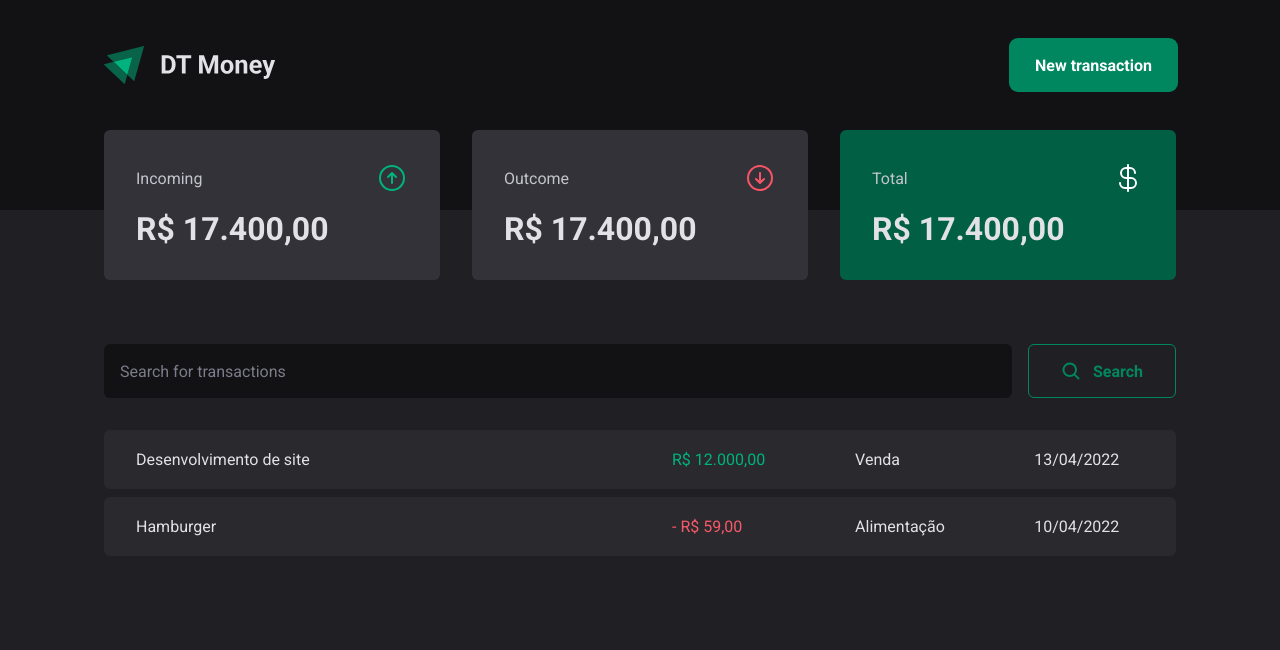
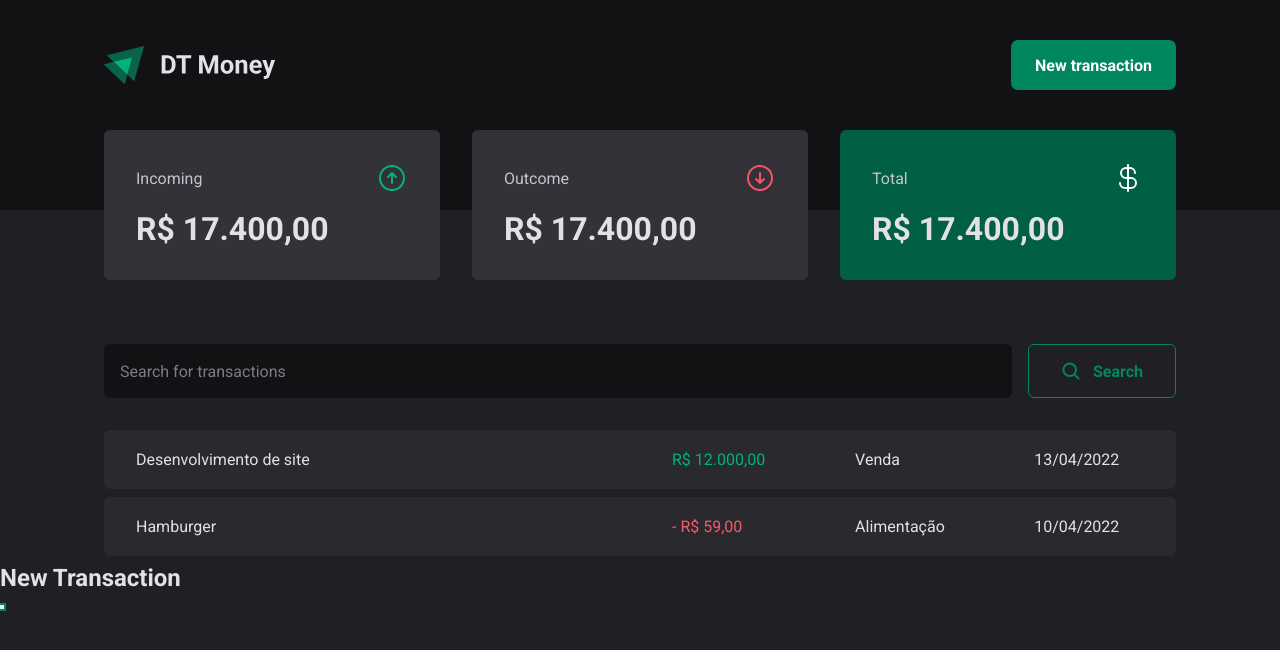
Before and after one commit to bezerrarodrigo/mymoney, a React (Vite) app: page / in a window 1280 px wide. Both pictures are taken after a click on the button "New transaction". Shown: the top 650 px of the page. Built offline with nearby package versions, Linux system fonts and the light colour scheme.

Commit message:
feat: added accessible modal component

```diff
--- a/package.json
+++ b/package.json
@@ -11,6 +11,7 @@
   },
   "dependencies": {
     "@phosphor-icons/react": "^2.0.15",
+    "@radix-ui/react-dialog": "^1.0.5",
     "react": "^18.2.0",
     "react-dom": "^18.2.0",
     "styled-components": "^6.1.1"
--- a/src/components/Header/Header.tsx
+++ b/src/components/Header/Header.tsx
@@ -1,12 +1,28 @@
-import {HeaderContainer, HeaderContent, NewTransactionButton} from "./style.ts";
-import logoImg from '../../assets/logo.svg';
+import {
+  HeaderContainer,
+  HeaderContent,
+  NewTransactionButton,
+} from "./style.ts";
+import logoImg from "../../assets/logo.svg";
+import * as Dialog from "@radix-ui/react-dialog";
 
 export const Header = () => {
   return (
     <HeaderContainer>
       <HeaderContent>
-        <img src={logoImg} alt=""/>
-        <NewTransactionButton>New transaction</NewTransactionButton>
+        <img src={logoImg} alt="" />
+        <Dialog.Root>
+          <Dialog.Trigger asChild>
+            <NewTransactionButton>New transaction</NewTransactionButton>
+          </Dialog.Trigger>
+          <Dialog.Portal>
+            <Dialog.Overlay />
+            <Dialog.Content>
+              <Dialog.Title>New Transaction</Dialog.Title>
+              <Dialog.Close />
+            </Dialog.Content>
+          </Dialog.Portal>
+        </Dialog.Root>
       </HeaderContent>
     </HeaderContainer>
   );
```
Also changed, not shown: 1 other file (tests, documents, lock files or other folders).
